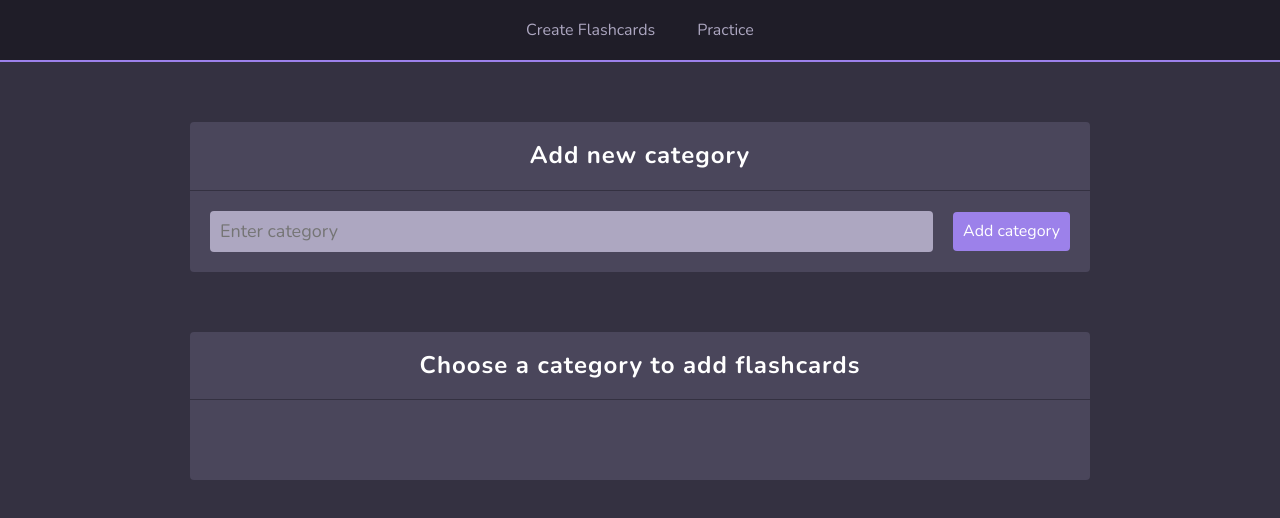
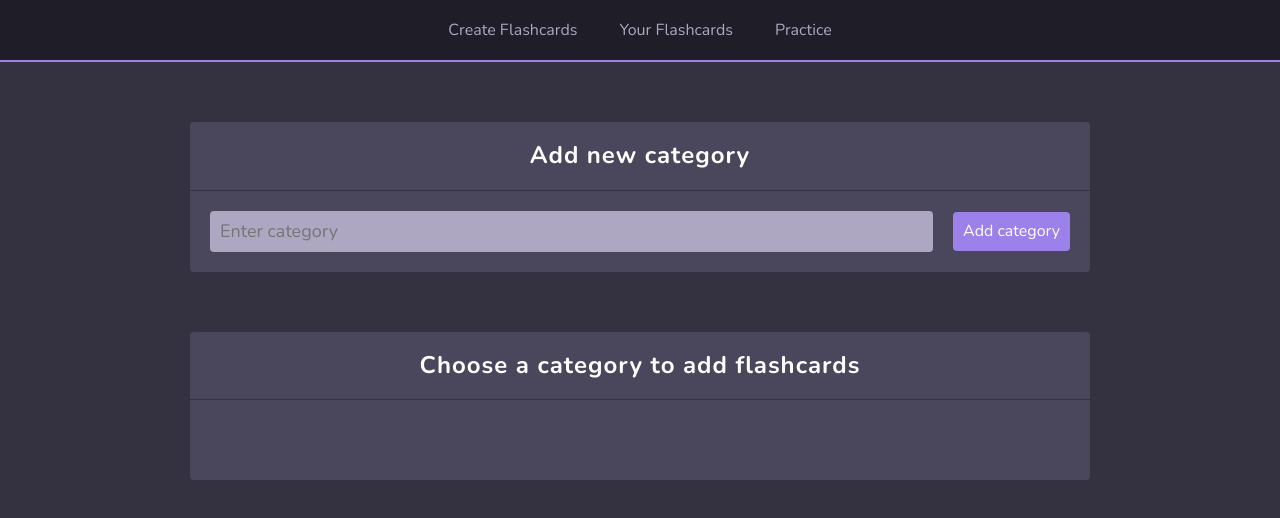
Before and after one commit to Code-Timothy/flashcards-app, a React (Create React App) app: page /practise#/create-flashcards in a window 1280 px wide. Shown: the top 518 px of the page. Built offline with nearby package versions, Linux system fonts and the light colour scheme.

Commit message:
Add YourFlashcards page to navigation and route

```diff
--- a/src/App.js
+++ b/src/App.js
@@ -5,6 +5,7 @@ import { theme } from "./core/theme";
 import Navigation from "./features/Navigation";
 import CreateFlashcards from "./features/Flashcards/pages/CreateFlashcards";
 import PractiseFlashcards from "./features/Flashcards/pages/PractiseFlashcards";
+import YourFlashcards from "./features/Flashcards/pages/YourFlashcards";
 
 function App() {
   return (
@@ -14,6 +15,7 @@ function App() {
         <Navigation />
         <Routes>
           <Route path="/create-flashcards" element={<CreateFlashcards />} />
+          <Route path="/your-flashcards" element={<YourFlashcards />} />
           <Route path="/practise" element={<PractiseFlashcards />} />
           <Route path="/" element={<Navigate to="/create-flashcards" />} />
         </Routes>
--- a/src/features/Navigation/index.js
+++ b/src/features/Navigation/index.js
@@ -4,6 +4,7 @@ import { StyledNavigation, Button } from "./styled";
 const Navigation = () => (
     <StyledNavigation>
         <NavLink to="/create-flashcards"><Button>Create Flashcards</Button></NavLink>
+        <NavLink to="/your-flashcards"><Button>Your Flashcards</Button></NavLink>
         <NavLink to="/practise"><Button>Practice</Button></NavLink>
     </StyledNavigation >
 );
```
